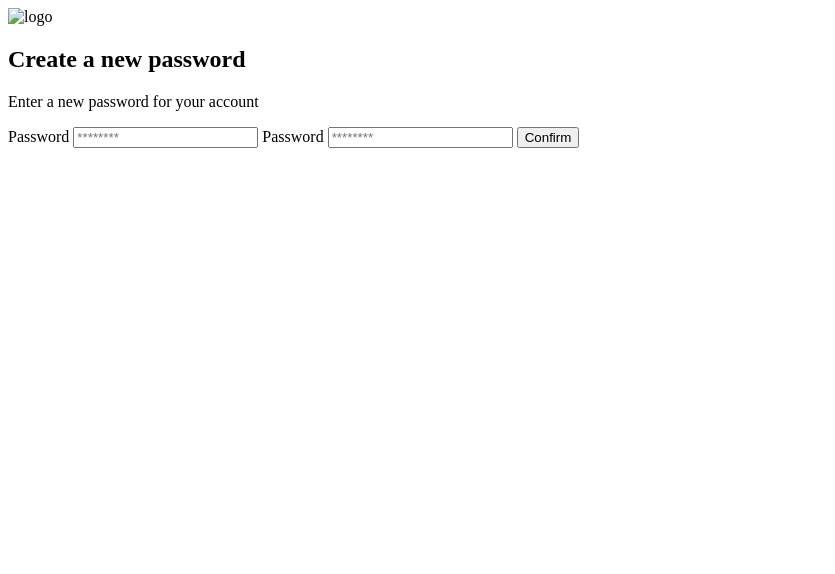
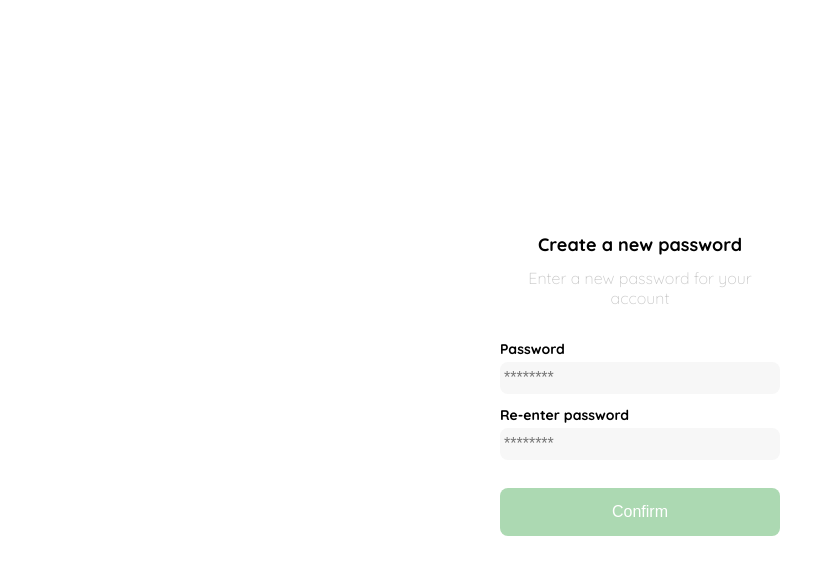
Before and after one commit to SoniaMEGS/YardSale, a plain HTML site: page newPassword.html in a window 1280 px wide. Shown: the whole page, without its empty margins (0-835 px from the left). Drawn offline with Linux system fonts and the light colour scheme.

Commit message:
Added new HTML for email

```diff
--- a/newPassword.html
+++ b/newPassword.html
@@ -4,20 +4,25 @@
         <meta charset="UTF-8">
         <meta http-equiv="X-UA-Compatible" content="IE=edge">
         <meta name="viewport" content="width=device-width, initial-scale=1.0">
+        <link rel="preconnect" href="https://fonts.googleapis.com">
+        <link rel="preconnect" href="https://fonts.gstatic.com" crossorigin>
+        <link href="https://fonts.googleapis.com/css2?family=Quicksand:wght@300;500;700&family=Roboto:wght@700&display=swap" rel="stylesheet">
+        <link rel="stylesheet" href="./styles/movile.css">
+        <link rel="stylesheet" href="./styles/desktop.css" media="screen and (min-width: 420px)">
         <title>New Password</title>
     </head>
     <body>
-        <main>
-            <section>
-                <img src="" alt="logo" class="mainLogo">
-                <h1 class="mainTitle">Create a new password</h1>
-                <p class="mainSubtitle">Enter a new password for your account</p>
-                <form action="#" class="mainform">
-                    <label for="password" class="mainLabel">Password</label>
-                    <input type="password" placeholder="********" id="password" class="mainform-inputPassword inputPassword">
+        <main class="logIn">
+            <section class="logIn-formContainer">
+                <img src="./img/logos/logo_yard_sale.svg" alt="logo" class="logo">
+                <h1 class="title">Create a new password</h1>
+                <p class="subtitle">Enter a new password for your account</p>
+                <form action="#" class="form">
+                    <label for="password" class="form-label">Password</label>
+                    <input type="password" placeholder="********" id="password" class="form-inputPassword inputPassword">
 
-                    <label for="passwordVerification" class="mainLabel">Password</label>
-                    <input type="password" placeholder="********" id="passwordVerification" class="mainform-inputPassword inputPassword">
+                    <label for="passwordVerification" class="form-label">Re-enter password</label>
+                    <input type="password" placeholder="********" id="passwordVerification" class="form-inputPassword inputPassword">
 
                     <input type="submit" value="Confirm" class="primaryButton loginButton">
                 </form>
--- a/styles/desktop.css
+++ b/styles/desktop.css
@@ -0,0 +1,3 @@
+.logo{
+    display: none;
+}
--- a/styles/movile.css
+++ b/styles/movile.css
@@ -5,6 +5,9 @@
     --white: #FFFFFF;
     --black: #000000;
     --dark: #232830;
+    --font-small: 1.4rem;
+    --font-medium: 1.6rem;
+    --font-large: 1.8rem;
 }
 *{
     box-sizing: border-box;
@@ -18,3 +21,68 @@ body{
     font-family: 'Quicksand', sans-serif;
     /*font-family: 'Roboto', sans-serif;*/
 }
+
+/*New password HTML*/
+.logIn{
+    width: 100%;
+    height: 100vh;
+    display: grid;
+    place-items: center;
+    /*Con display: grid y place-items:center puedes centrar elementos en vertical y horizontal al mismo tiempo*/
+}
+.logIn-formContainer{
+    display: grid;
+    grid-template-rows: auto 1fr auto;
+    width: 28.0rem;
+}
+.logo{
+    width: 15rem;
+    height: auto;
+    margin-bottom: 4.8rem;
+    justify-self: center;
+}
+.title{
+    font-size: var(--font-large);
+    margin-bottom: 1.2rem;
+    text-align: center;
+}
+.subtitle{
+    color: var(--very-ligth-pink);
+    font-size: var(--font-medium);
+    font-weight: 300;
+    margin-top: 0;
+    margin-bottom: 3.2rem;
+    text-align: center;
+}
+.form{
+    display: flex;
+    flex-direction: column;
+}
+.form-label{
+    font-size: var(--font-small);
+    font-weight: bold;
+    margin-bottom: 0.4rem;
+}
+.inputPassword{
+    background-color: var(--text-imput-field);
+    border: none;
+    border-radius: 0.8rem;
+    height: 3.2rem;
+    font-size: var(--font-medium);
+    padding: 0.4rem;
+    margin-bottom: 1.2rem;
+}
+.primaryButton{
+    background-color: var(--hospital-green);
+    border-radius: 0.8rem;
+    border: none;
+    color: var(--white);
+    width: 100%;
+    height: 4.8rem;
+    cursor: pointer;
+    font-size: var(--font-medium);
+}
+.loginButton{
+    margin-top: 1.6rem;
+    margin-bottom: 3.2rem;
+}
```
Also changed, not shown: emailSent.html (added, +17 -0 lines).
